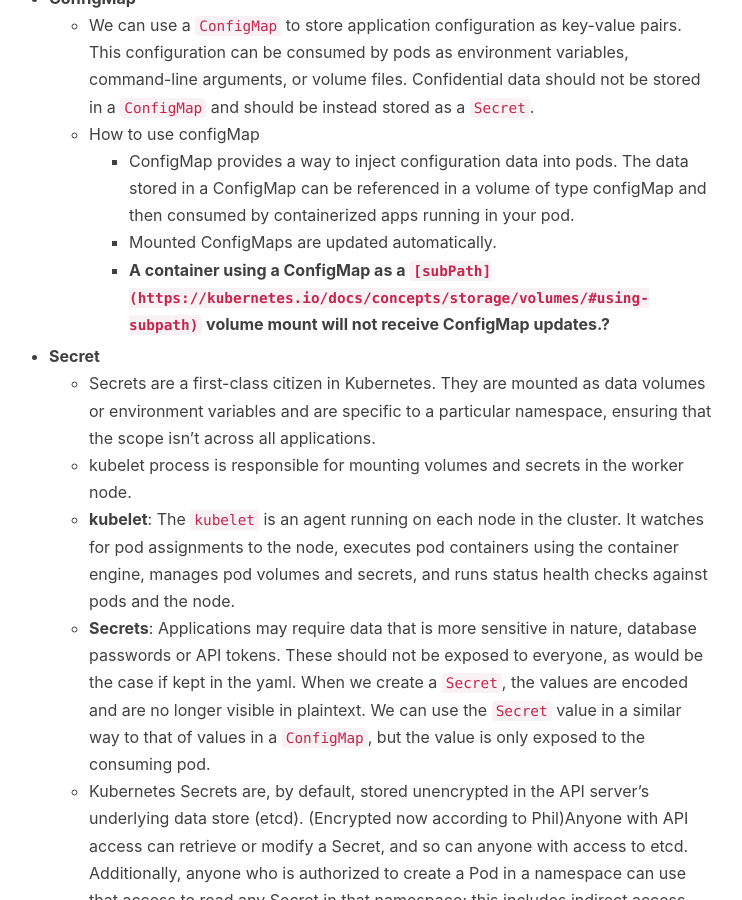
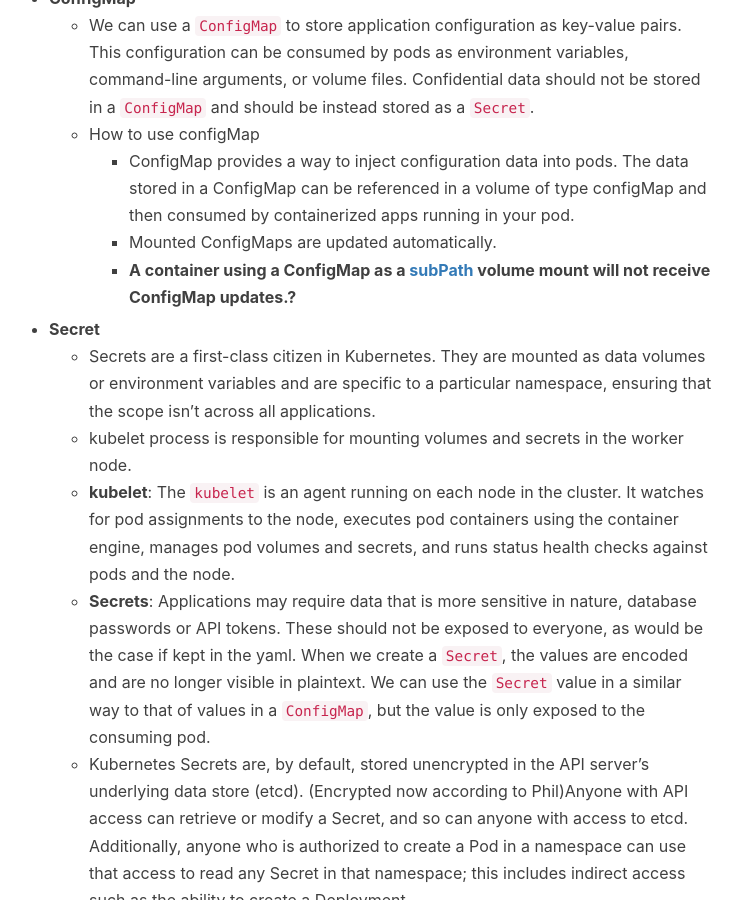
Before and after one commit to Lanzhou-J/Lanzhou-J.github.io, a Jekyll site: the page built from _posts/2022-02-16-DevOps-07-k8s-advanced.md, in a window 1280 px wide and 900 px high, scrolled down 2548 px. Shown: the whole window, without its empty margins (256-998 px from the left). Built offline with Jekyll 4.4.1, drawn with Linux system fonts in a browser that asks for light colours; nearby versions of some CDN libraries; comment, search, counter and statistics services are not loaded.

Commit message:
formatting

```diff
--- a/_posts/2022-02-16-DevOps-07-k8s-advanced.md
+++ b/_posts/2022-02-16-DevOps-07-k8s-advanced.md
@@ -81,7 +81,7 @@
     - How to use configMap
         - ConfigMap provides a way to inject configuration data into pods. The data stored in a ConfigMap can be referenced in a volume of type configMap and then consumed by containerized apps running in your pod.
         - Mounted ConfigMaps are updated automatically.
-        - **A container using a ConfigMap as a `[subPath](https://kubernetes.io/docs/concepts/storage/volumes/#using-subpath)` volume mount will not receive ConfigMap updates.?**
+        - **A container using a ConfigMap as a [subPath](https://kubernetes.io/docs/concepts/storage/volumes/#using-subpath) volume mount will not receive ConfigMap updates.?**
 
 - **Secret**
     - Secrets are a first-class citizen in Kubernetes. They are mounted as data volumes or environment variables and are specific to a particular namespace, ensuring that the scope isn’t across all applications.
```
